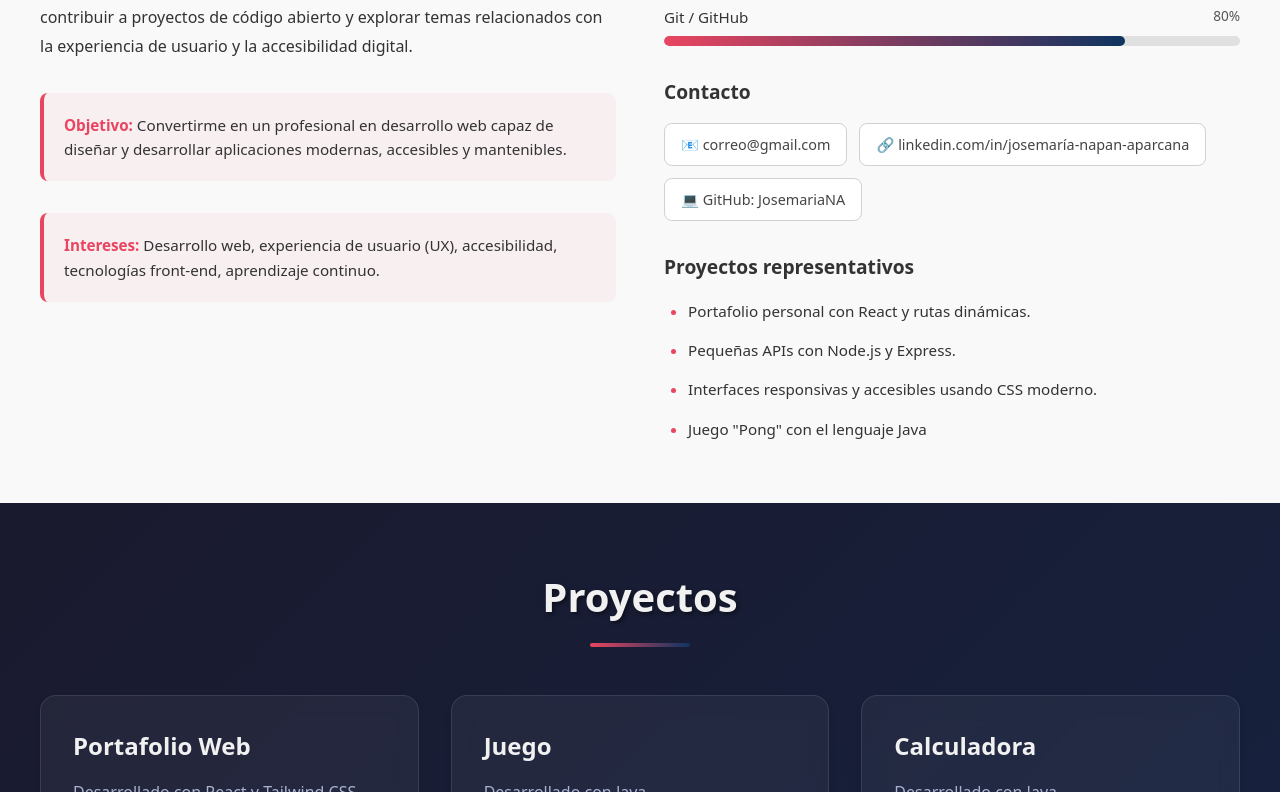
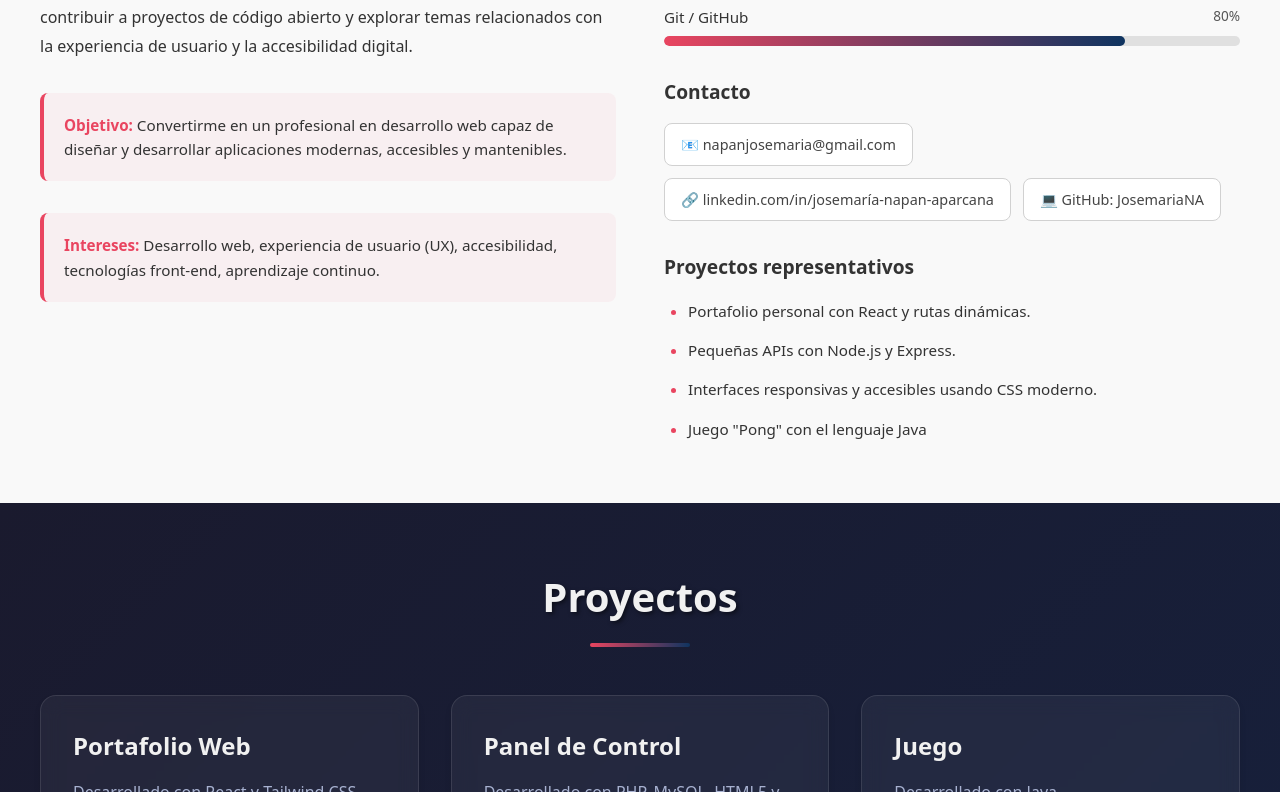
Before and after one commit to JosemariaNA/React-proyecto, a React (Vite) app in the folder react/: page / in a window 1280 px wide. Shown: the part 1328-2120 px from the top of the page. Built offline with nearby package versions, Linux system fonts and the light colour scheme.

Commit message:
agregadas rutas

```diff
--- a/react/src/componentes/Proyectos.jsx
+++ b/react/src/componentes/Proyectos.jsx
@@ -10,17 +10,24 @@ function Proyectos() {
       tecnologias: ["React", "Tailwind", "CSS"]
     },
     {
+      nombre: "Panel de Control",
+      descripcion: "Desarrollado con PHP, MySQL, HTML5 y CSS3.",
+      enlace: "https://appwebdashboard.gamer.gd/dist/index.php",
+      codigo: "https://github.com/JosemariaNA/Docker-login-google",
+      tecnologias: ["PHP", "MySQL", "HTML5", "CSS3"]
+    },
+    {
       nombre: "Juego",
       descripcion: "Desarrollado con Java.",
-      enlace: "",
-      codigo: "#",
+      enlace: "https://github.com/JosemariaNA/juego-pong",
+      codigo: "https://github.com/JosemariaNA/juego-pong",
       tecnologias: ["Java", "Swing"]
     },
     {
       nombre: "Calculadora",
       descripcion: "Desarrollado con Java.",
-      enlace: "#",
-      codigo: "#",
+      enlace: "https://github.com/JosemariaNA/calculadora-java",
+      codigo: "https://github.com/JosemariaNA/calculadora-java",
       tecnologias: ["Java", "Swing"]
     },
   ];
--- a/react/src/componentes/SobreMi.jsx
+++ b/react/src/componentes/SobreMi.jsx
@@ -76,7 +76,7 @@ function SobreMi() {
 
           <h4 className="subsection-title">Contacto</h4>
           <div className="contact">
-            <div className="chip">📧 correo@gmail.com</div>
+            <div className="chip">📧 napanjosemaria@gmail.com</div>
             <div className="chip">
               <a href="https://www.linkedin.com/in/josemaría-napan-aparcana-a446a7332"
                 target="_blank"
```
